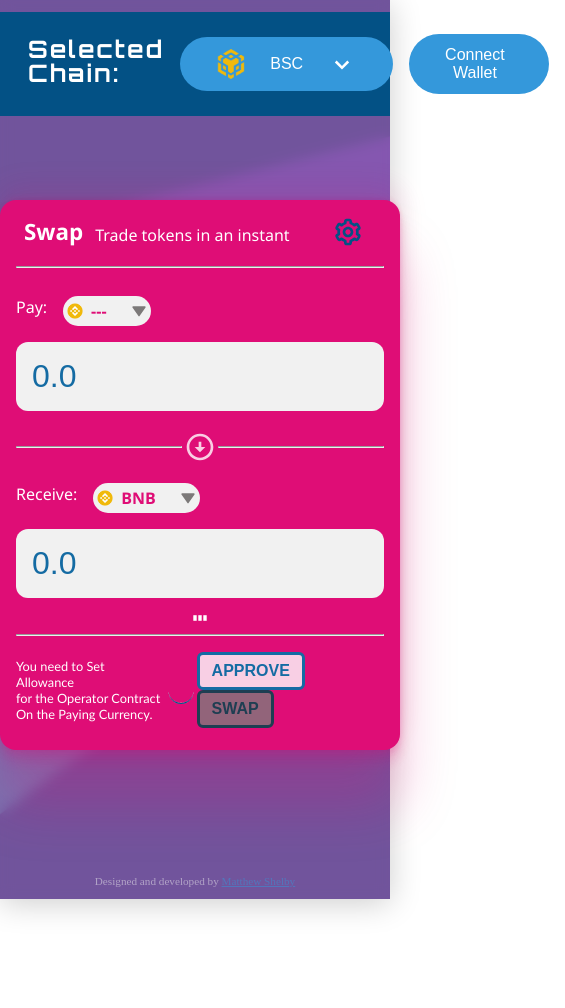
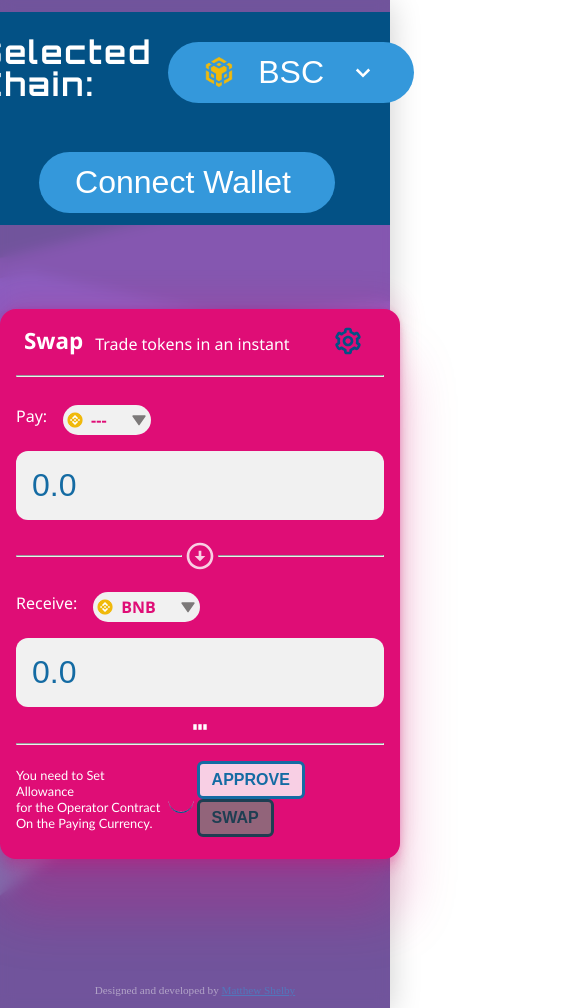
Before and after one commit to MatthewShelby/swap, a website: page index.html in a window 390 px wide. Shown: the whole page, 565 px wide, since content can reach past the window. Before the commit the page ends 899 px from the top, so only its background shows below. Drawn offline with nearby package versions, Linux system fonts and the light colour scheme; no server answers.

Commit message:
addresponsive1

```diff
--- a/index.html
+++ b/index.html
@@ -42,11 +42,11 @@
                                           </div>
                                     </div>
                               </span>
-                              <span>
-                                    <button class="dropbtn" onclick="connectWallet()" id="cn-wlt-btn">
+                              <span class="mob-hor-center">
+                                    <button class="dropbtn mob-meta" onclick="connectWallet()" id="cn-wlt-btn">
                                           <span class="cnw vercenter"> Connect Wallet</span>
                                     </button>
-                                    <div class="dropdiv" id="cn-wlt-div">
+                                    <div class="dropdiv  mob-meta" id="cn-wlt-div">
                                           <span class="cnw vercenter">
                                                 <span>
                                                       <img src="assets/images/Icons/mmw.svg" alt="" id="cn-wlt-icon">
@@ -353,5 +353,38 @@
 
       </script>
 </body>
+<style>
+      @media only screen and (max-device-width: 915px) {
+
+            #chainbox {
+                  display: block;
+
+            }
+
+            .mob-meta {
+                  margin-top: 1rem;
+                  width: fit-content;
+            }
+
+            .mob-hor-center {
+                  text-align: center;
+                  justify-content: space-around;
+                  display: flex;
+                  padding-top: 1rem;
+            }
+
+            .label-1 {
+                  font-size: 2rem;
+            }
+
+            #selectedChainName {
+                  font-size: 2rem;
+            }
+
+            .cnw {
+                  font-size: 2rem;
+            }
+      }
+</style>
 
 </html>
```
